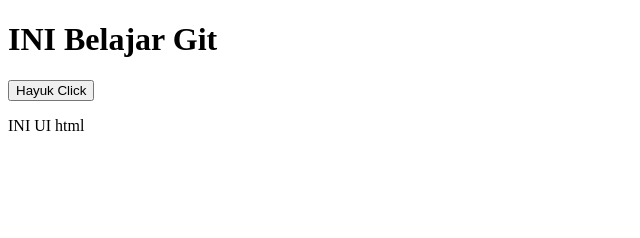
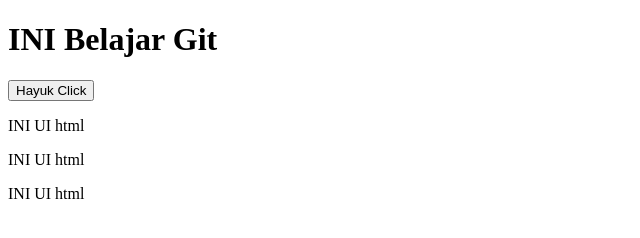
Before and after one commit to rafi-zimraan/belajargit, a plain HTML site: page index.html in a window 1280 px wide. Shown: the whole page, without its empty margins (0-640 px from the left). Drawn offline with Linux system fonts and the light colour scheme.

```diff
--- a/index.html
+++ b/index.html
@@ -7,6 +7,8 @@
     <h1>INI Belajar Git</h1>
     <button>Hayuk Click</button>
     <p>INI UI html</p>
+    <p>INI UI html</p>
+    <p>INI UI html</p>
   </head>
   <body></body>
 </html>
```
Also changed, not shown: prabu.html (+3 -1 lines).
